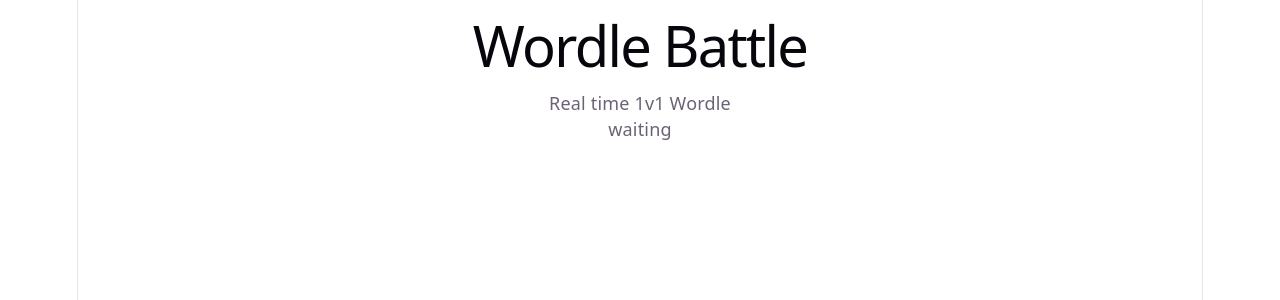
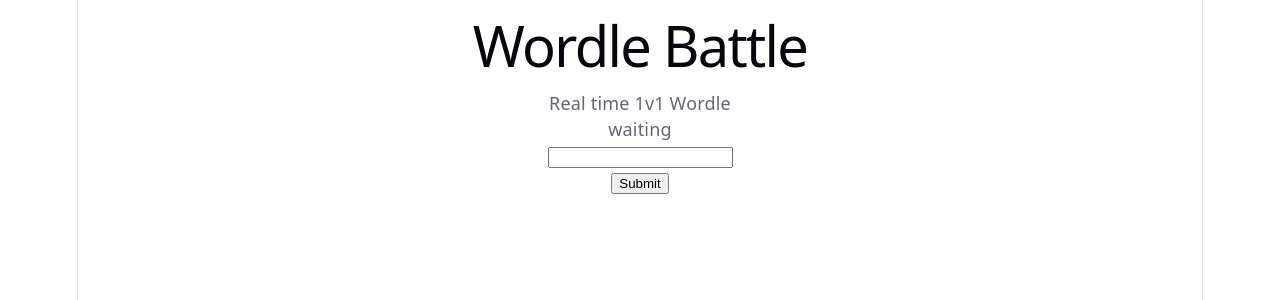
Before and after one commit to adqm0001/wordle-battle, a React (Vite) app in the folder client/: page / in a window 1280 px wide. Shown: the top 300 px of the page. Built offline with nearby package versions, Linux system fonts and the light colour scheme.

Commit message:
feat: GuessInput component

```diff
--- a/client/src/App.tsx
+++ b/client/src/App.tsx
@@ -1,14 +1,22 @@
-//import { useState } from 'react'
+import { useState } from 'react'
 import Header from './components/Header.tsx'
 import StatusBadge from './components/StatusBadge.tsx'
+import GuessInput from './components/GuessInput.tsx'
 import './App.css'
 
 function App() {
+  const [guesses, setGuesses] = useState<string[]>([]);
 
   return (
     <>
       <Header title="Wordle Battle" />
       <StatusBadge status ="waiting" />
+      <GuessInput onSubmit={(word) => {
+        setGuesses(prev => [...prev, word]);
+      }} />
+      {guesses.map((guess, i) => (
+        <p key={i}>{guess}</p>
+      ))}
     </>
   )
 }
--- /dev/null
+++ b/client/src/components/GuessInput.tsx
@@ -0,0 +1,26 @@
+import { useState } from 'react'
+
+function GuessInput({onSubmit} : {onSubmit: (word: string) => void }) {
+  const [input, setInput] = useState('');
+  const [error, setError] = useState('');
+
+  function handleSubmit() {
+    if (input.length === 5){
+      onSubmit(input);
+      setInput('');
+      setError('');
+    } else {
+      setError('Word is not 5 letters!');
+    }
+  };
+
+  return (
+    <div>
+      <input value={input} onChange = {v => setInput(v.target.value)} />
+      <p> {error} </p>
+      <button onClick = { handleSubmit }>Submit</button>
+    </div>
+  )
+};
+
+export default GuessInput;
```
